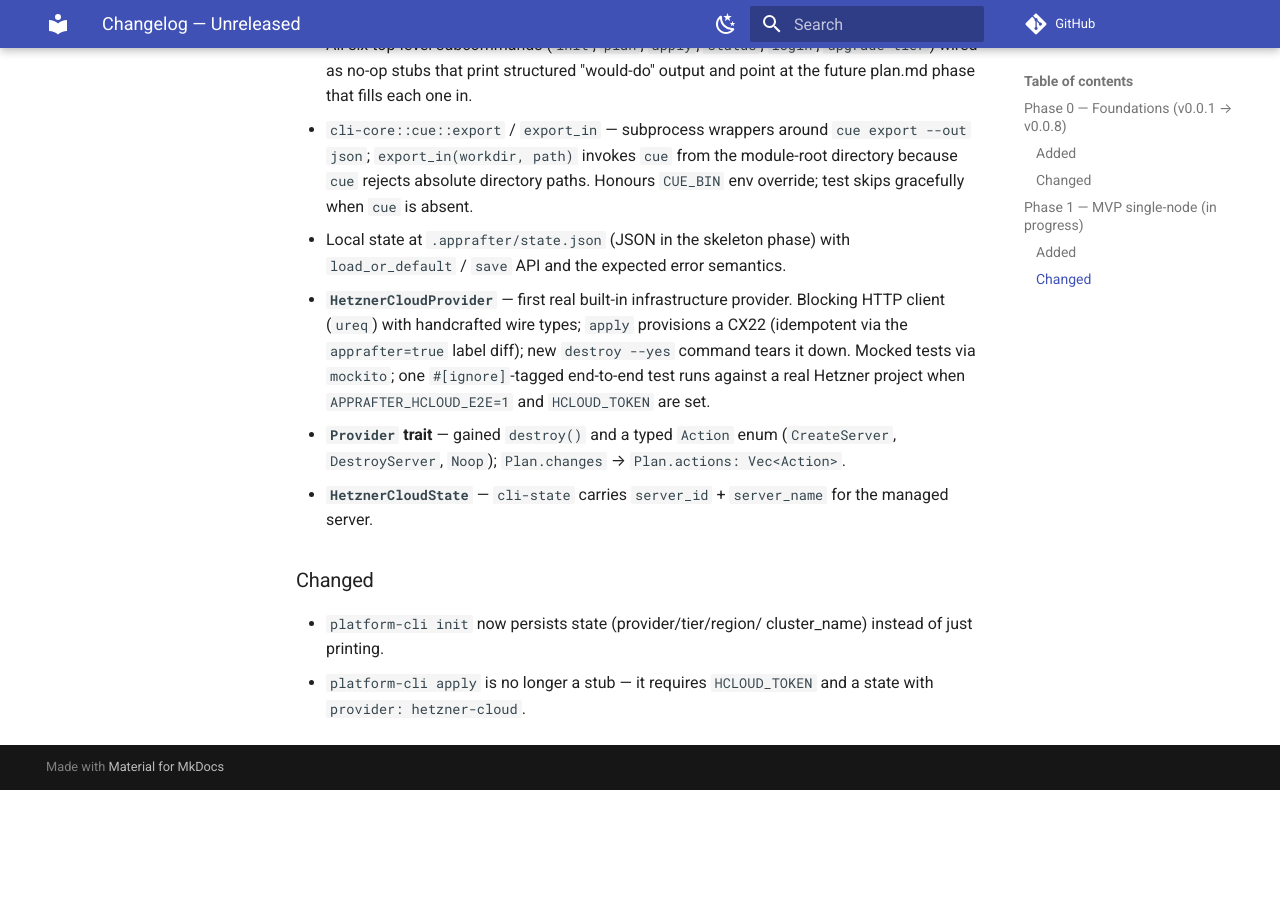
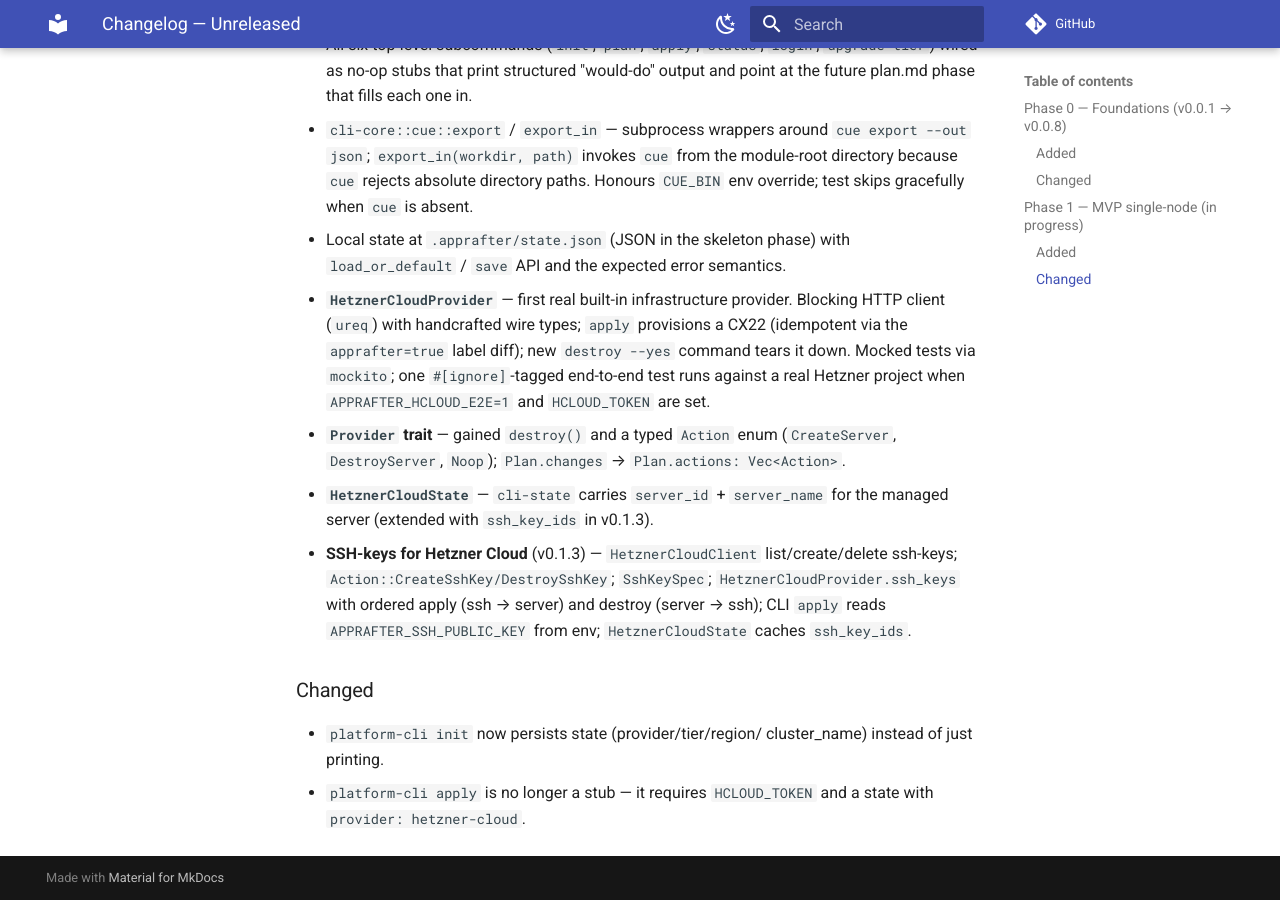
Before and after one commit to AppRafter/apprafter, an MkDocs documentation site: the page built from docs/changelog/UNRELEASED.md, in a window 1280 px wide and 900 px high, scrolled down 1592 px. Built offline with MkDocs 1.6.1 and Material for MkDocs 9.7.7, drawn with Linux system fonts in a browser that asks for light colours; comment, search, counter and statistics services are not loaded; before the commit the page ends 2382 px from its top, so only the background shows below that.

Commit message:
docs: close SSH-keys branch of plan.md phase 1.2
- cli/README updated with APPRAFTER_SSH_PUBLIC_KEY env note.
- plan.md phase 1.2 gains a v0.1.3 (SSH-keys) section; deferred
  list now reads v0.1.4 (network+firewall) / v0.1.5 (CUE parsing)
  / v0.1.6 (floatingIP) / v0.1.7 (import). History table appends
  a row.
- docs/changelog/UNRELEASED.md gains the SSH-keys entry under
  Phase 1.

Closes plan.md phase 1.2 (SSH-keys branch). Network/firewall lands
in v0.1.4; CUE manifest parsing in v0.1.5.

Co-Authored-By: Claude Opus 4.7 (1M context) <noreply@anthropic.com>

```diff
--- a/docs/changelog/UNRELEASED.md
+++ b/docs/changelog/UNRELEASED.md
@@ -87,7 +87,14 @@ the `0.0.x` series; semver starts at 1.0.
   enum (`CreateServer`, `DestroyServer`, `Noop`); `Plan.changes`
   → `Plan.actions: Vec<Action>`.
 - **`HetznerCloudState`** — `cli-state` carries `server_id` +
-  `server_name` for the managed server.
+  `server_name` for the managed server (extended with
+  `ssh_key_ids` in v0.1.3).
+- **SSH-keys for Hetzner Cloud** (v0.1.3) — `HetznerCloudClient`
+  list/create/delete ssh-keys; `Action::CreateSshKey/DestroySshKey`;
+  `SshKeySpec`; `HetznerCloudProvider.ssh_keys` with ordered
+  apply (ssh → server) and destroy (server → ssh); CLI `apply`
+  reads `APPRAFTER_SSH_PUBLIC_KEY` from env; `HetznerCloudState`
+  caches `ssh_key_ids`.
 
 ### Changed
 
```
Also changed, not shown: cli/README.md (+4 -1 lines), plan.md (+16 -7 lines).
